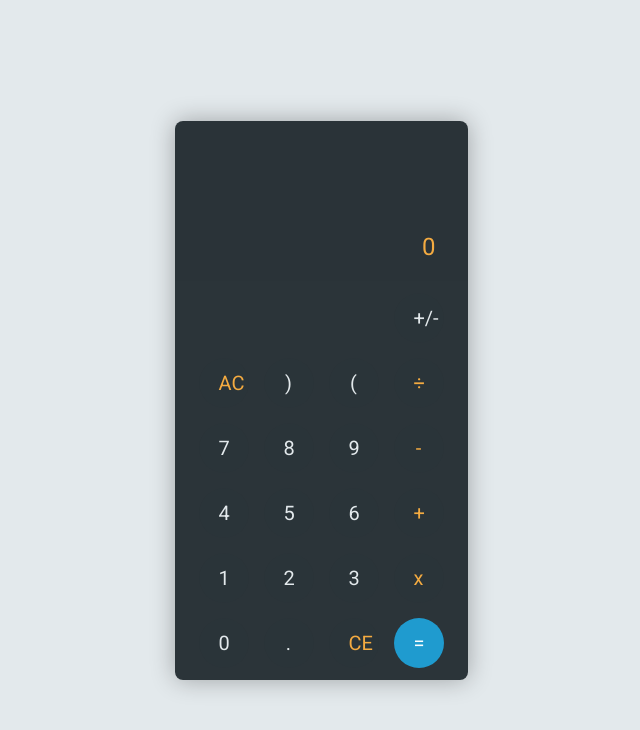
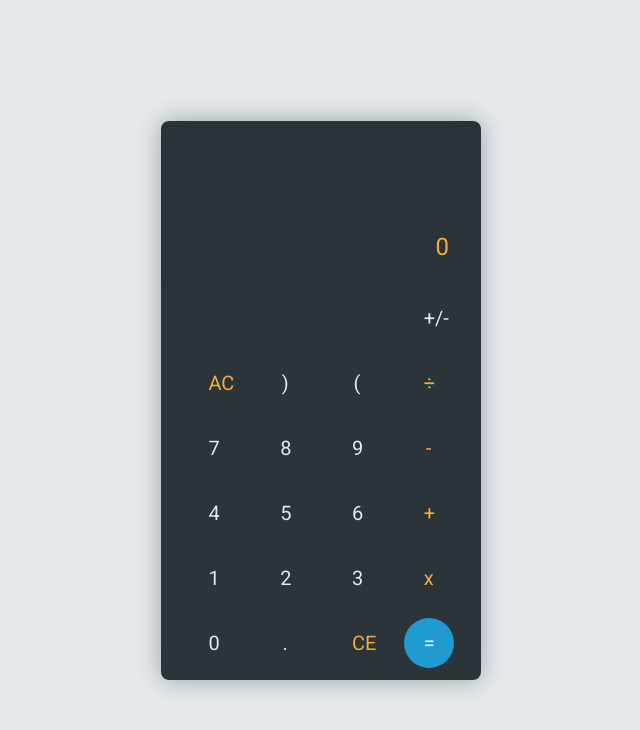
Before and after one commit to ekotnarowska/Calculator, a website: page www/index.html in a window 1280 px wide. Shown: the whole page, without its empty margins (319-959 px from the left). Drawn offline with Linux system fonts and the light colour scheme.

Commit message:
add css style

```diff
--- a/www/css/style.css
+++ b/www/css/style.css
@@ -37,11 +37,12 @@ body {
     justify-content: flex-end;
     background-color: var(--colorDarkGrey);
     color: var(--colorOrange);
-    width:auto;
+    width: 320px;
     height: 160px;
     padding: 1rem;
     font-size: 24px;
     padding-right: 2rem;
+    flex-wrap: wrap;
 }
 
 .display__result {
```
